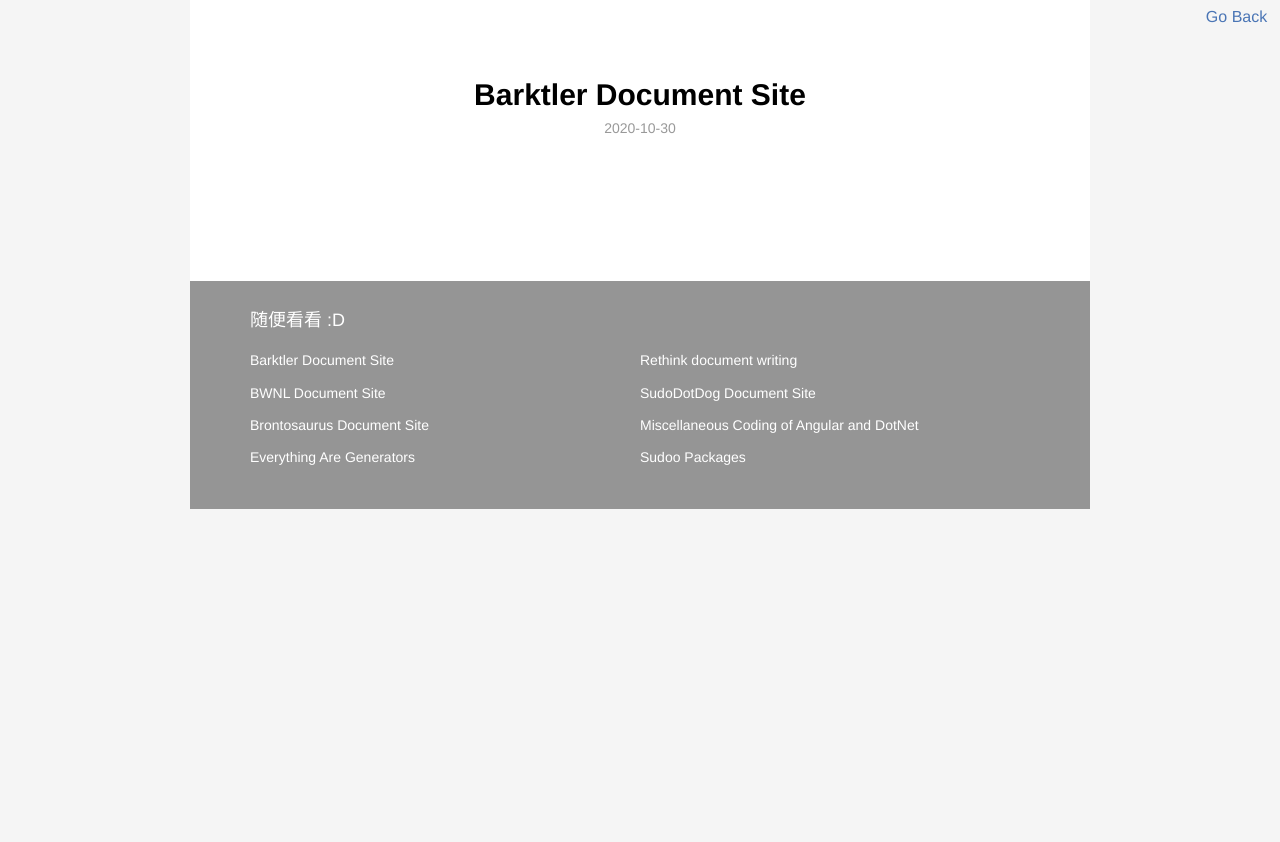
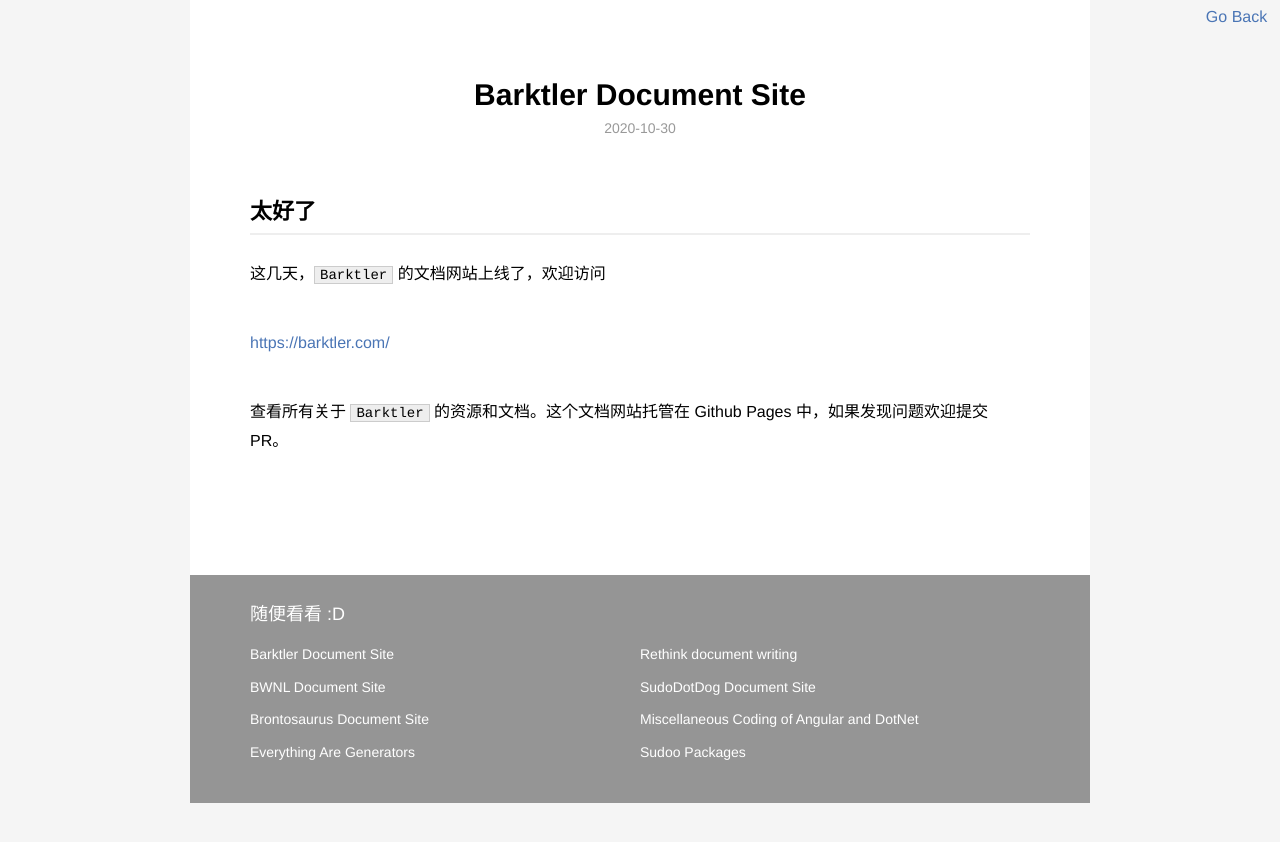
Before and after one commit to WMXPY/blog.mengw.io, a Jekyll site: the page built from _posts/blog/2020-10-30-Barktler.md, in a window 1280 px wide. Shown: the top 842 px of the page. Built offline with Jekyll 4.4.1, drawn with Linux system fonts in a browser that asks for light colours.

Commit message:
finish barktler

```diff
--- a/_posts/blog/2020-10-30-Barktler.md
+++ b/_posts/blog/2020-10-30-Barktler.md
@@ -4,3 +4,11 @@ title: "Barktler Document Site"
 categories: blog
 description: 好消息，好消息， Barktler 的文档网站上线了
 ---
+
+## 太好了
+
+这几天，`Barktler` 的文档网站上线了，欢迎访问
+
+<https://barktler.com/>
+
+查看所有关于 `Barktler` 的资源和文档。这个文档网站托管在 Github Pages 中，如果发现问题欢迎提交 PR。
```
